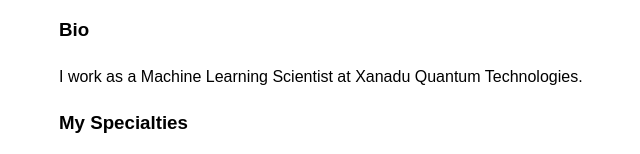
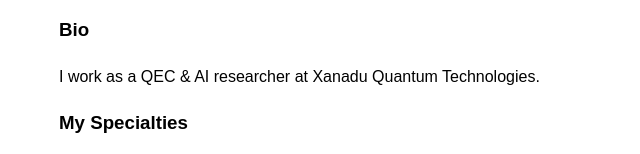
Before and after one commit to parkji30/parkji30.github.io, a plain HTML site: page index.html in a window 1280 px wide. Shown: the part 325-479 px from the top of the page, without its empty margins (181-821 px from the left). Drawn offline with Linux system fonts and the light colour scheme.

Commit message:
bio update

```diff
--- a/index.html
+++ b/index.html
@@ -16,7 +16,7 @@
             <section>
                 <h3>Bio</h3>
                 <ul>
-                    I work as a Machine Learning Scientist at Xanadu Quantum Technologies.
+                    I work as a QEC & AI researcher at Xanadu Quantum Technologies.
                 </ul>
             </section>
             <section>
```
